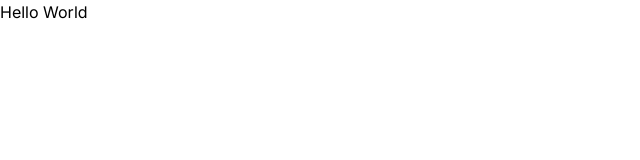
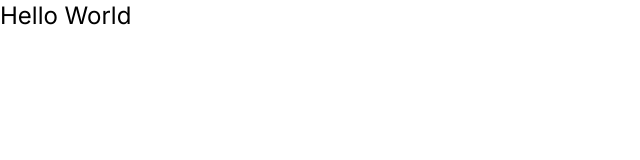
Before and after one commit to code-emad/porfolio-ver1, a Next.js app: page / in a window 1280 px wide. Shown: the top 160 px of the page, without its empty margins (0-640 px from the left). Built offline with nearby package versions, Linux system fonts and the light colour scheme.

Commit message:
test to see if tailwind works

```diff
--- a/src/app/page.tsx
+++ b/src/app/page.tsx
@@ -3,7 +3,7 @@
 export default function Home() {
   return (
     <main>
-      <h1>Hello World</h1>
+      <h1 className='text-2xl'>Hello World</h1>
     </main>
   )
 }
```
